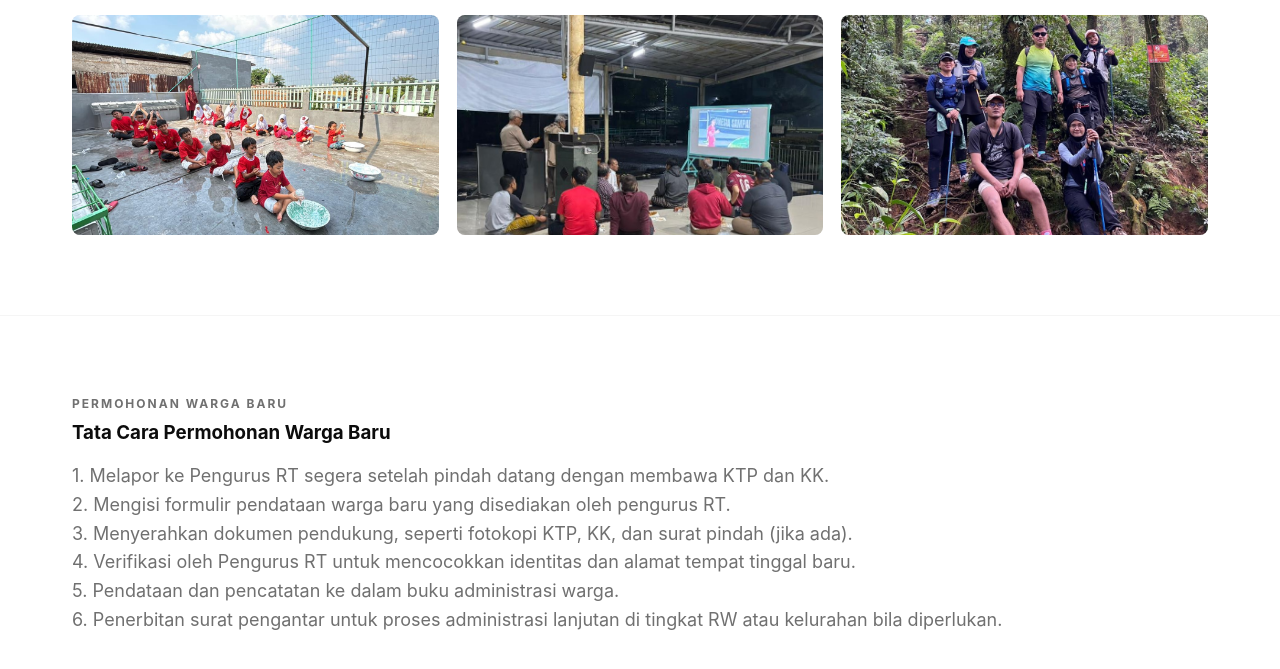
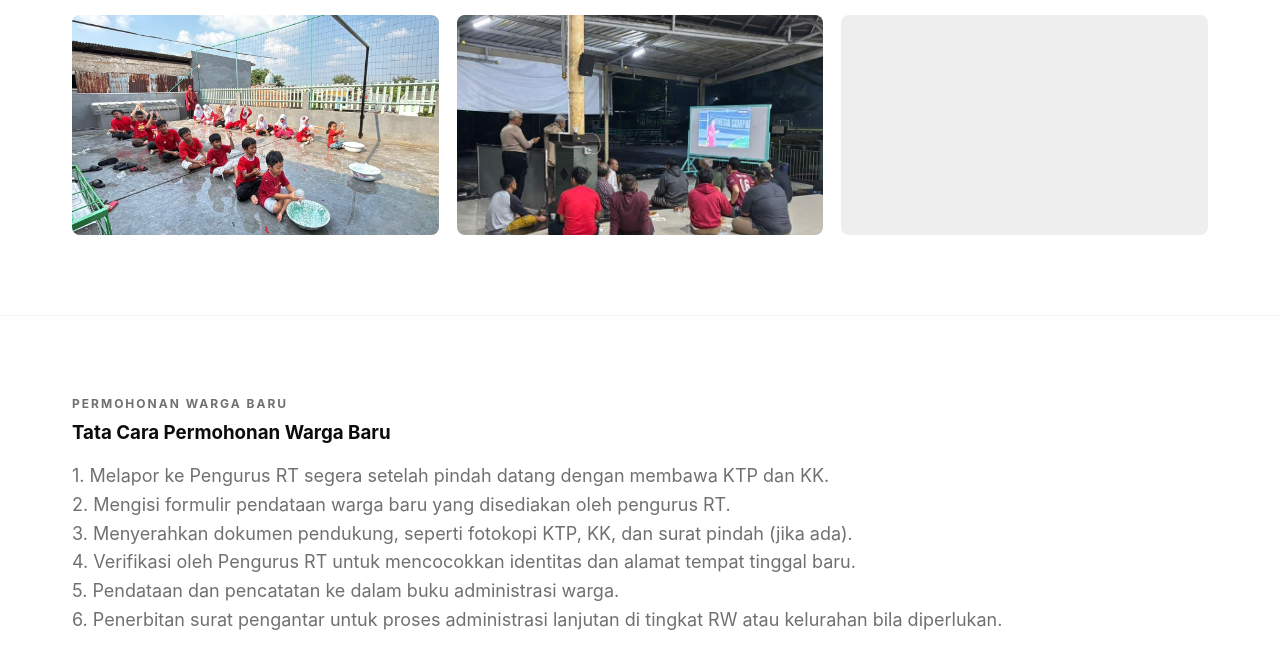
Before and after one commit to ImGhif/LocalFuture-Web, a plain HTML site: page FutureLocal/index.html in a window 1280 px wide. Shown: the part 1969-2638 px from the top of the page. Drawn offline with Linux system fonts and the light colour scheme.

Commit message:
id kegiatan

```diff
--- a/FutureLocal/index.html
+++ b/FutureLocal/index.html
@@ -128,7 +128,7 @@
               <img src="img/8.jpg" alt="Image8" />
             </div>
             <div class="tile">
-              <img src="img/9.jpg" alt="Image9" />
+              <!-- <img src="img/9.jpg" alt="Image9" /> -->
             </div>
           </div>
         </div>
```
